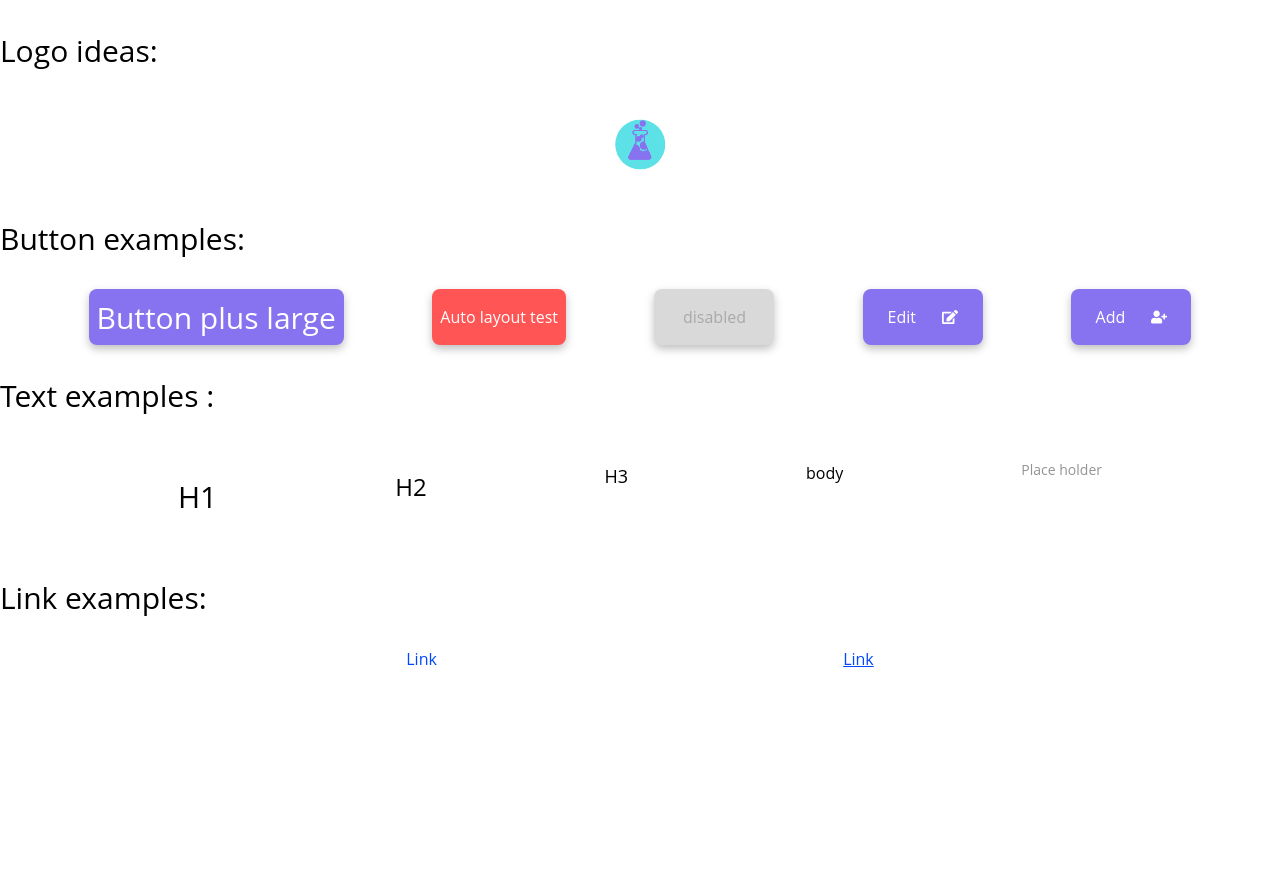
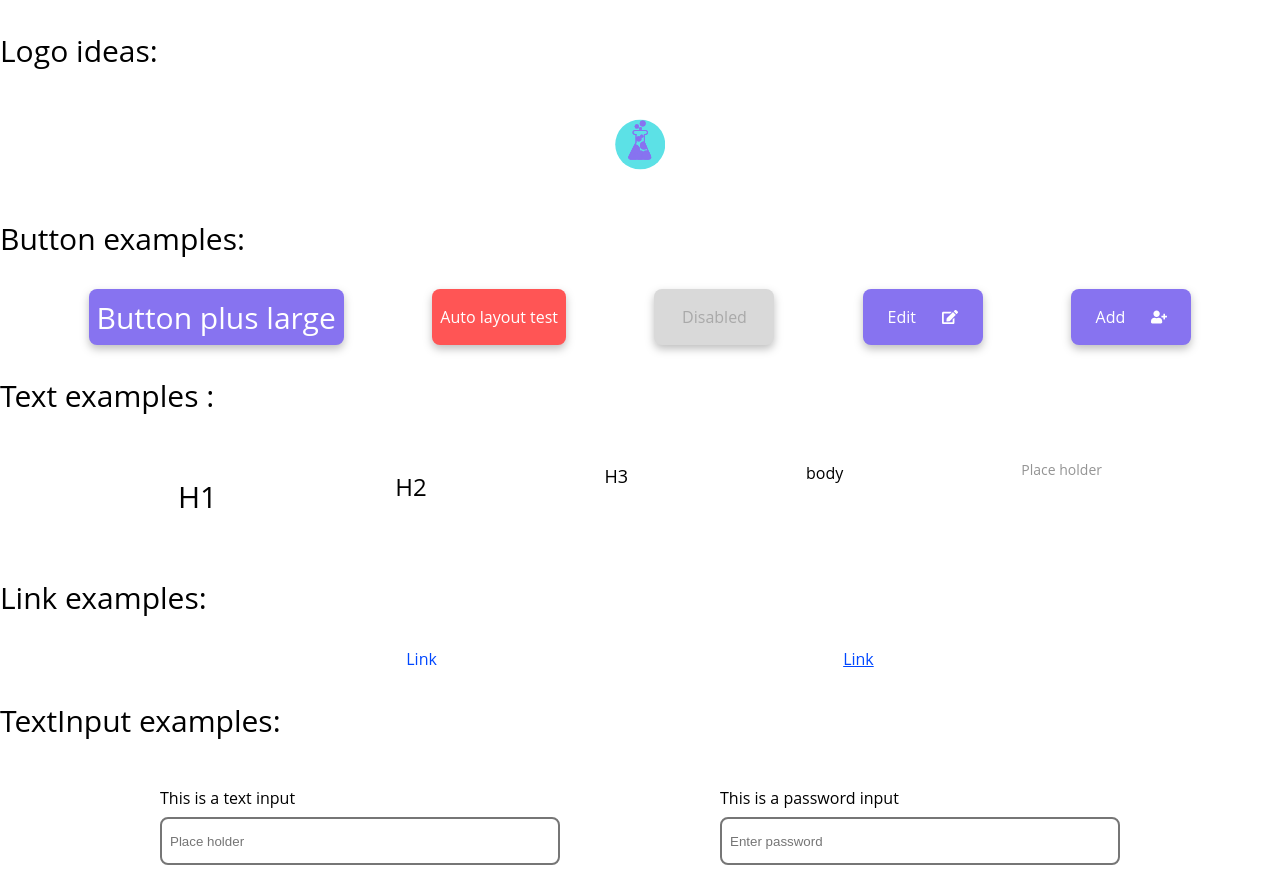
Before and after one commit to fechad/social-media-app, a React (Create React App) app in the folder client/: page /components in a window 1280 px wide. Before the commit the page ends 800 px from the top, so only its background shows below. Built offline with nearby package versions, Linux system fonts and the light colour scheme.

Commit message:
input component 90% done, need to put icon customisation to it

```diff
--- /dev/null
+++ b/client/src/components/TextInput.tsx
@@ -0,0 +1,33 @@
+import React from 'react'
+import '../styles/TextInput.css'
+import Text from '../components/Text';
+
+interface TextInputProps {
+    type: string,
+    label?: string,
+    placeHolder?: string,
+    width?:string,
+    height?: string
+}
+
+const TextInput = ({type, label, placeHolder, width, height} : TextInputProps) => {
+  return (
+    <div>
+        <Text content={label} />
+        <div style={{width: width, height: height}}>
+            <input type={type} placeholder={placeHolder} maxLength={type === 'password' ? 15 : 512}></input>
+        </div>
+    </div>
+  )
+}
+
+TextInput.defaultProps = {
+    type: 'text',
+    label: 'Label',
+    placeHolder: 'Place holder',
+    width: '400px',
+    height: '48px'
+}
+
+
+export default TextInput
--- a/client/src/pages/Library.tsx
+++ b/client/src/pages/Library.tsx
@@ -4,6 +4,7 @@ import { FaEdit, FaUserPlus } from "react-icons/fa";
 import '../styles/Library.css'
 import Text from '../components/Text';
 import Link from '../components/Link';
+import TextInput from '../components/TextInput';
 
 const Library = () => {
   return (
@@ -20,7 +21,7 @@ const Library = () => {
         <section>
             <Button textType='H1' text='Button plus large'></Button>
             <Button color='#FF5555' text= 'Auto layout test'/>
-            <Button state='disabled' text= 'disabled'/>
+            <Button state='disabled' text= 'Disabled'/>
             <Button text='Edit' icon = {<FaEdit color='white'/>} />
             <Button text='Add' icon={<FaUserPlus color='white'/>}/>
         </section>
@@ -44,6 +45,14 @@ const Library = () => {
           <Link underlined={true}/>
         </section>
       </div>
+
+      <div>
+      <Text type='H1' content='TextInput examples:' />
+        <section>
+          <TextInput label='This is a text input' />
+          <TextInput type='password' label='This is a password input' placeHolder='Enter password' />
+        </section>
+      </div>
     </section>
   )
 }
--- /dev/null
+++ b/client/src/styles/TextInput.css
@@ -0,0 +1,10 @@
+input{
+    width: 100%;
+    height: 100%;
+    padding: 8px 8px;
+    margin: -8px 0px;
+    box-sizing: border-box;
+    border-radius: 8px;
+    border-style: solid;
+    border-color: '#767676';;
+}
```
